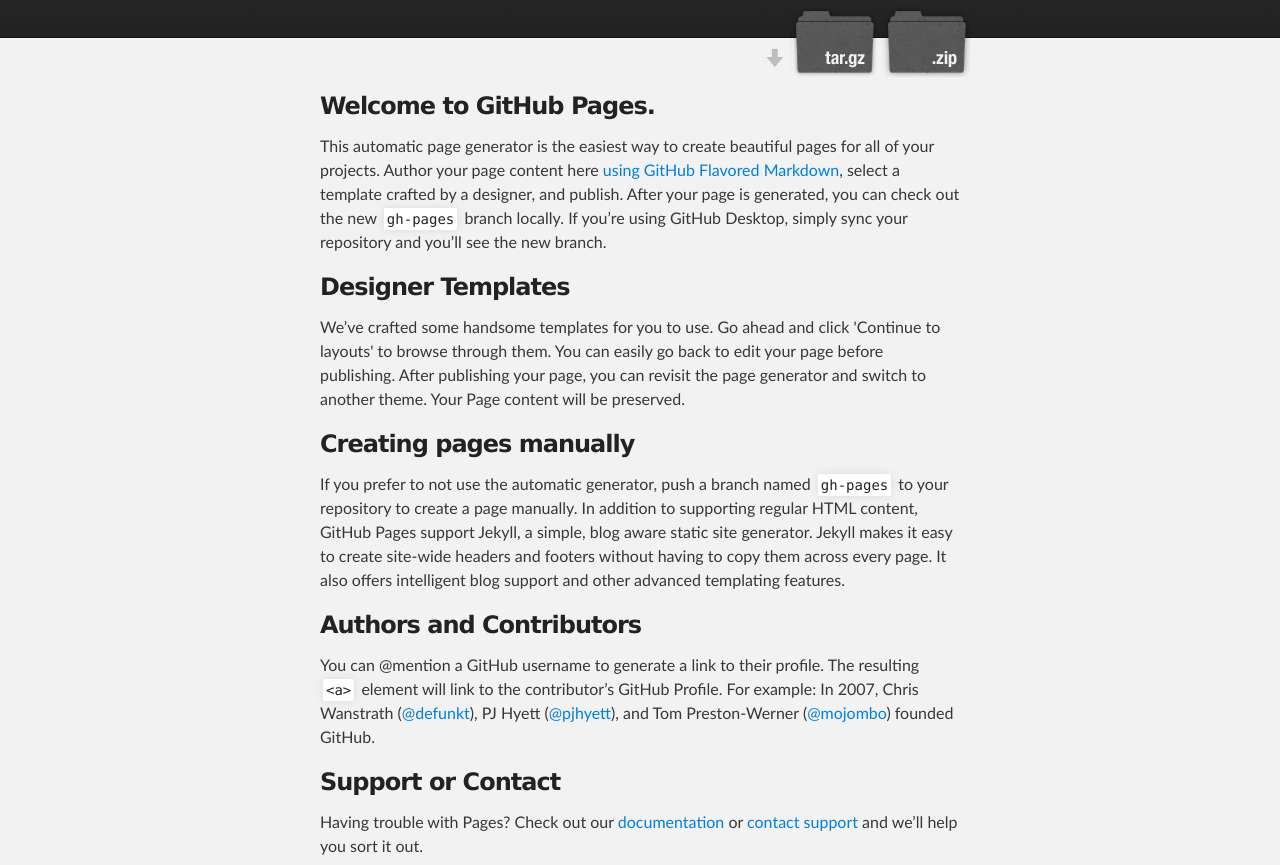
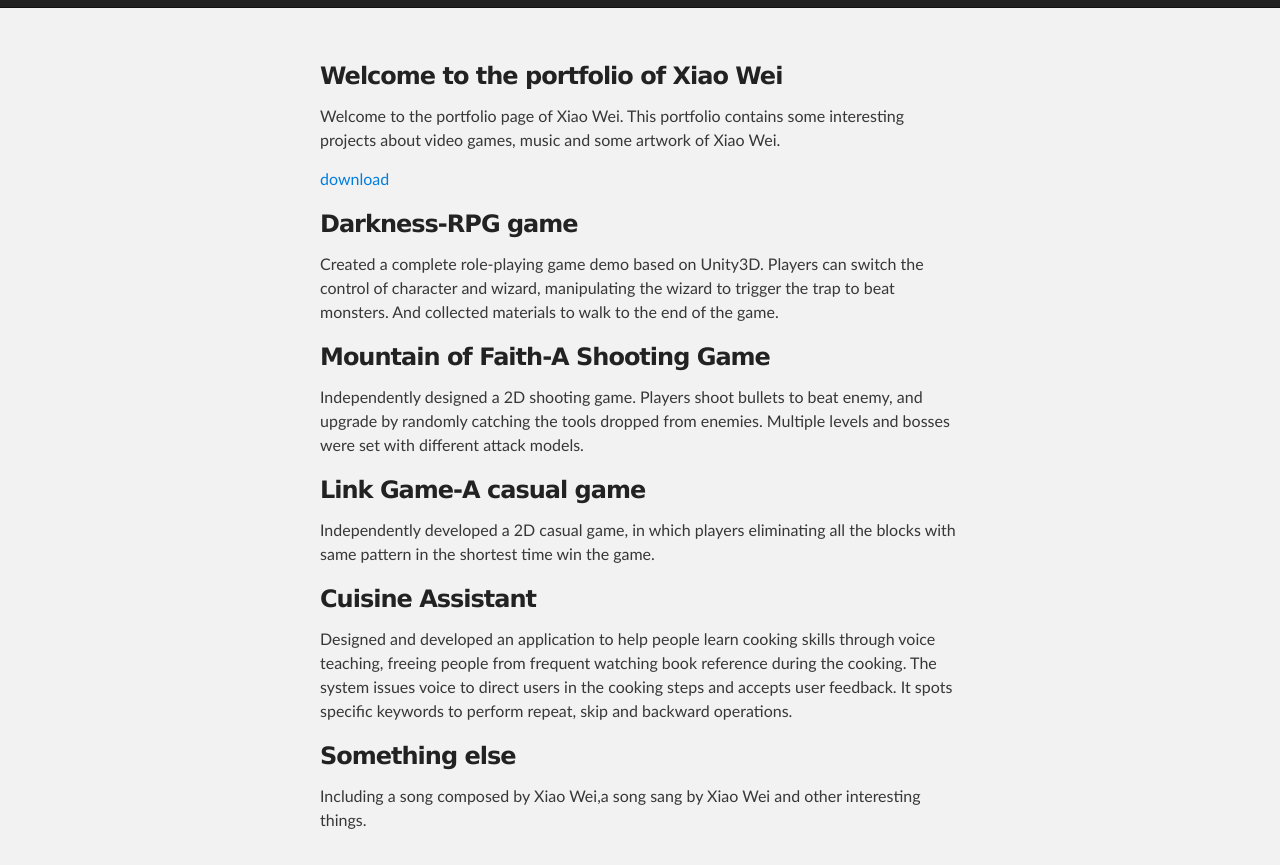
Before and after one commit to SHsmile/Portfolio, a plain HTML site: page index.html in a window 1280 px wide. Shown: the part 136-1001 px from the top of the page. Drawn offline with Linux system fonts and the light colour scheme.

Commit message:
Update index.html

```diff
--- a/index.html
+++ b/index.html
@@ -16,15 +16,9 @@
     <!-- HEADER -->
     <div id="header_wrap" class="outer">
         <header class="inner">
-          <a id="forkme_banner" href="https://github.com/SHsmile/Portfolio">View on GitHub</a>
 
-          <h1 id="project_title">Portfolio</h1>
-          <h2 id="project_tagline"></h2>
+          <h1 id="project_title">Portfolio of Xiao Wei</h1>
 
-            <section id="downloads">
-              <a class="zip_download_link" href="https://github.com/SHsmile/Portfolio/zipball/master">Download this project as a .zip file</a>
-              <a class="tar_download_link" href="https://github.com/SHsmile/Portfolio/tarball/master">Download this project as a tar.gz file</a>
-            </section>
         </header>
     </div>
 
@@ -32,29 +26,36 @@
     <div id="main_content_wrap" class="outer">
       <section id="main_content" class="inner">
         <h3>
-<a id="welcome-to-github-pages" class="anchor" href="#welcome-to-github-pages" aria-hidden="true"><span aria-hidden="true" class="octicon octicon-link"></span></a>Welcome to GitHub Pages.</h3>
+<a id="welcome-to-portfolio-pages" class="anchor" href="#welcome-to-portfolio-pages" aria-hidden="true"><span aria-hidden="true" class="octicon octicon-link"></span></a>Welcome to the portfolio of Xiao Wei</h3>
 
-<p>This automatic page generator is the easiest way to create beautiful pages for all of your projects. Author your page content here <a href="https://guides.github.com/features/mastering-markdown/">using GitHub Flavored Markdown</a>, select a template crafted by a designer, and publish. After your page is generated, you can check out the new <code>gh-pages</code> branch locally. If you’re using GitHub Desktop, simply sync your repository and you’ll see the new branch.</p>
+<p>Welcome to the portfolio page of Xiao Wei. This portfolio contains some interesting projects about video games, music and some artwork of Xiao Wei.</p>
+<p> <a href="https://github.com/SHsmile/Portfolio/zipball/file">download</a> </p>
 
 <h3>
-<a id="designer-templates" class="anchor" href="#designer-templates" aria-hidden="true"><span aria-hidden="true" class="octicon octicon-link"></span></a>Designer Templates</h3>
+<a id="darkness" class="anchor" href="#darkness" aria-hidden="true"><span aria-hidden="true" class="octicon octicon-link"></span></a>Darkness-RPG game</h3>
 
-<p>We’ve crafted some handsome templates for you to use. Go ahead and click 'Continue to layouts' to browse through them. You can easily go back to edit your page before publishing. After publishing your page, you can revisit the page generator and switch to another theme. Your Page content will be preserved.</p>
+<p>Created a complete role-playing game demo based on Unity3D. Players can switch the control of character and wizard, manipulating the wizard to trigger the trap to beat monsters. And collected materials to walk to the end of the game.</p>
 
 <h3>
-<a id="creating-pages-manually" class="anchor" href="#creating-pages-manually" aria-hidden="true"><span aria-hidden="true" class="octicon octicon-link"></span></a>Creating pages manually</h3>
+<a id="mountain-of-faith" class="anchor" href="#mountain-of-faith" aria-hidden="true"><span aria-hidden="true" class="octicon octicon-link"></span></a>Mountain of Faith-A Shooting Game</h3>
 
-<p>If you prefer to not use the automatic generator, push a branch named <code>gh-pages</code> to your repository to create a page manually. In addition to supporting regular HTML content, GitHub Pages support Jekyll, a simple, blog aware static site generator. Jekyll makes it easy to create site-wide headers and footers without having to copy them across every page. It also offers intelligent blog support and other advanced templating features.</p>
+<p>Independently designed a 2D shooting game. Players shoot bullets to beat enemy, and upgrade by randomly catching the tools dropped from enemies. Multiple levels and bosses were set with different attack models.</p>
 
 <h3>
-<a id="authors-and-contributors" class="anchor" href="#authors-and-contributors" aria-hidden="true"><span aria-hidden="true" class="octicon octicon-link"></span></a>Authors and Contributors</h3>
+<a id="link-game" class="anchor" href="#link-game" aria-hidden="true"><span aria-hidden="true" class="octicon octicon-link"></span></a>Link Game-A casual game</h3>
 
-<p>You can @mention a GitHub username to generate a link to their profile. The resulting <code>&lt;a&gt;</code> element will link to the contributor’s GitHub Profile. For example: In 2007, Chris Wanstrath (<a href="https://github.com/defunkt" class="user-mention">@defunkt</a>), PJ Hyett (<a href="https://github.com/pjhyett" class="user-mention">@pjhyett</a>), and Tom Preston-Werner (<a href="https://github.com/mojombo" class="user-mention">@mojombo</a>) founded GitHub.</p>
+<p>Independently developed a 2D casual game, in which players eliminating all the blocks with same pattern in the shortest time win the game. </p>
 
 <h3>
-<a id="support-or-contact" class="anchor" href="#support-or-contact" aria-hidden="true"><span aria-hidden="true" class="octicon octicon-link"></span></a>Support or Contact</h3>
+<a id="cuisine-assistant" class="anchor" href="#cuisine-assistant" aria-hidden="true"><span aria-hidden="true" class="octicon octicon-link"></span></a>Cuisine Assistant</h3>
 
-<p>Having trouble with Pages? Check out our <a href="https://help.github.com/pages">documentation</a> or <a href="https://github.com/contact">contact support</a> and we’ll help you sort it out.</p>
+<p>Designed and developed an application to help people learn cooking skills through voice teaching, freeing people from frequent watching book reference during the cooking.
+The system issues voice to direct users in the cooking steps and accepts user feedback. It spots specific keywords to perform repeat, skip and backward operations. </p>
+
+<h3>
+<a id="other-one" class="anchor" href="#other-one" aria-hidden="true"><span aria-hidden="true" class="octicon octicon-link"></span></a>Something else</h3>
+
+<p>Including a song composed by Xiao Wei,a song sang by Xiao Wei and other interesting things. </p>
       </section>
     </div>
 
```
